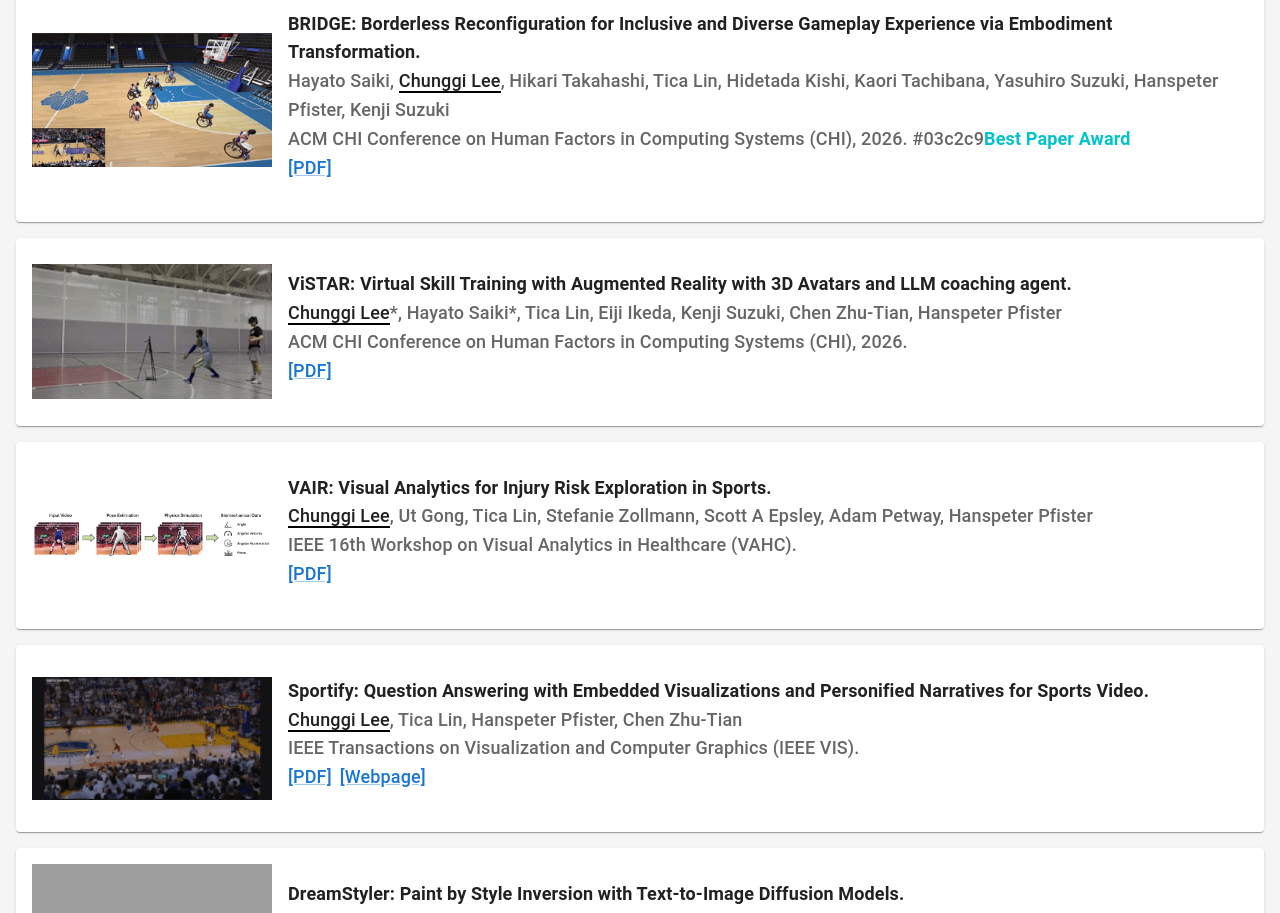
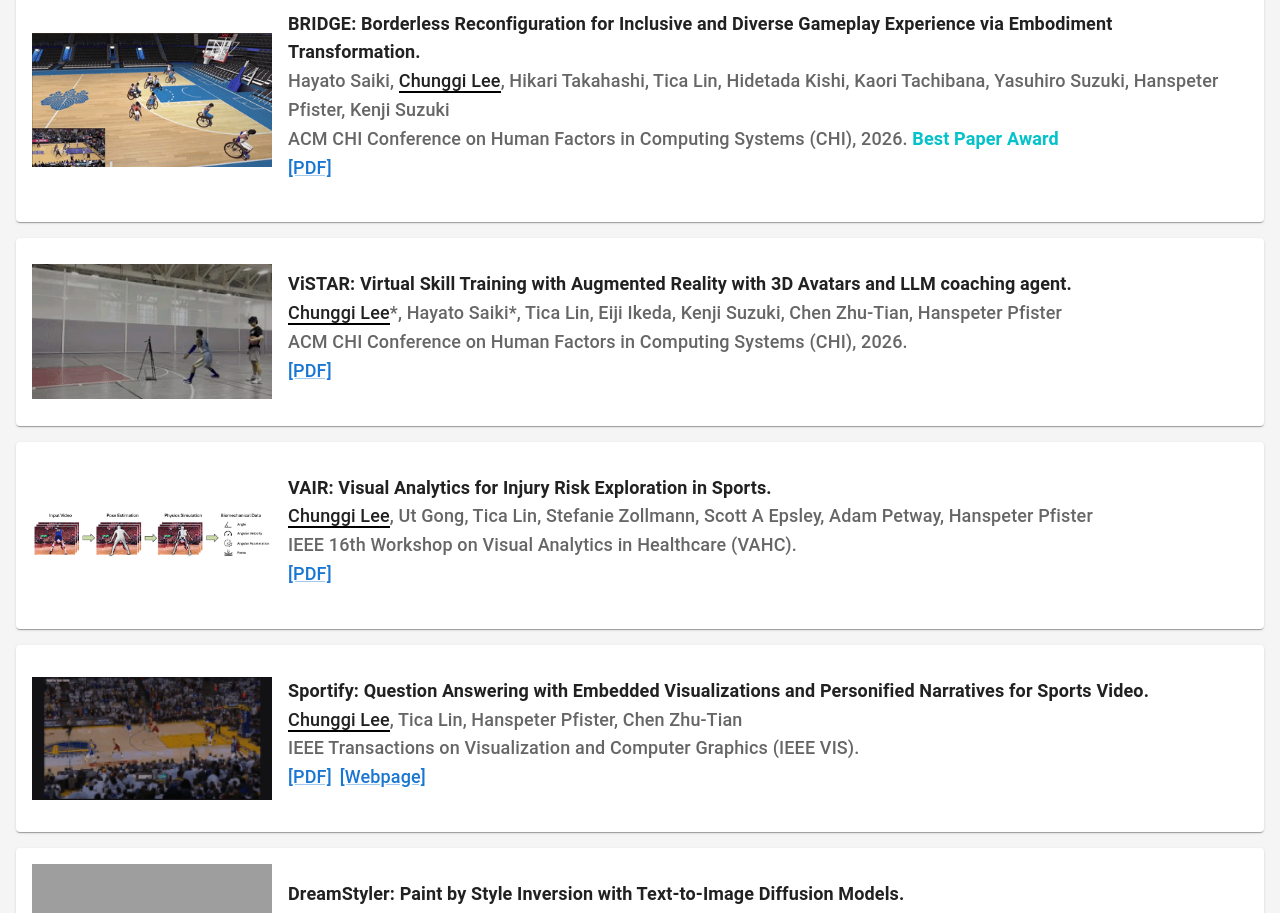
Before and after one commit to ChungYi347/ChungYi347.github.io, a React app: page /#/ in a window 1280 px wide. Shown: the part 1020-1933 px from the top of the page. Built offline with nearby package versions, Linux system fonts and the light colour scheme; grey boxes are pictures that could not be loaded.

Commit message:
fix typo

```diff
--- a/src/data/publications.js
+++ b/src/data/publications.js
@@ -18,7 +18,7 @@ const pubs = [
   {
     title: 'BRIDGE: Borderless Reconfiguration for Inclusive and Diverse Gameplay Experience via Embodiment Transformation.',
     author: 'Hayato Saiki, Chunggi Lee, Hikari Takahashi, Tica Lin, Hidetada Kishi, Kaori Tachibana, Yasuhiro Suzuki, Hanspeter Pfister, Kenji Suzuki',
-    conference: 'ACM CHI Conference on Human Factors in Computing Systems (CHI), 2026. #03c2c9Best Paper Award',
+    conference: 'ACM CHI Conference on Human Factors in Computing Systems (CHI), 2026. Best Paper Award',
     image: BRIDGE2026,
     tags: [{ tag: '[PDF]', link: 'https://arxiv.org/pdf/2602.23288' }],
   },
```
